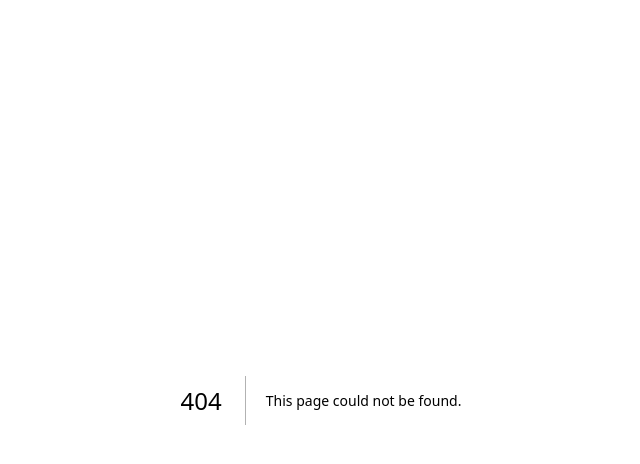
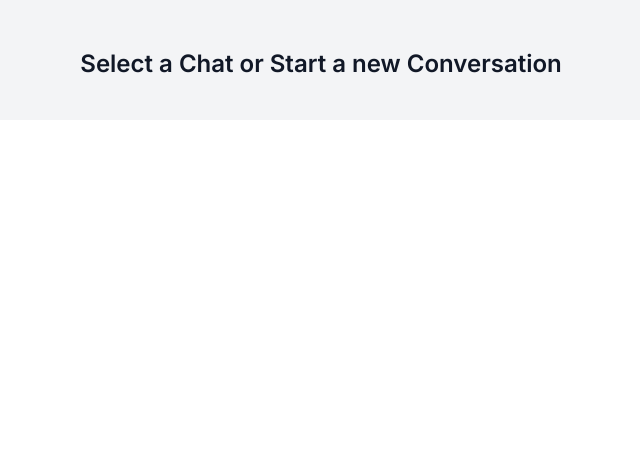
Before and after one commit to issam-seghir/chat-whizz, a Next.js app: page /conversations in a window 1280 px wide. Before the commit this address had no page. Shown: the top 464 px of the page, without its empty margins (319-959 px from the left). Built offline with nearby package versions, Linux system fonts and the light colour scheme.

Commit message:
add conversation page

```diff
--- /dev/null
+++ b/src/app/conversations/page.tsx
@@ -0,0 +1,13 @@
+"use client";
+import clsx from "clsx";
+
+import useConversation from "@/hooks/useConverstaion";
+import {EmptyState} from "@/components/empty-state";
+export default function ConversationsPage() {
+	const { isOpen} = useConversation();
+	return (
+		<div>
+			<EmptyState />
+		</div>
+	);
+}
--- a/src/components/desktop-side-bar-item.tsx
+++ b/src/components/desktop-side-bar-item.tsx
@@ -15,7 +15,7 @@ interface DesktopSideBarItemProps {
 	onClick?: () => void;
 }
 
-export function DesktopSideBarItem({ label, icon: Icon, href = "", onClick, active }: DesktopSideBarItemProps) {
+export function DesktopSideBarItem({ label, icon: Icon, href = "", path="", onClick, active }: DesktopSideBarItemProps) {
 	const handleClick = () => {
 		if (onClick) {
 			return onClick();
@@ -24,7 +24,7 @@ export function DesktopSideBarItem({ label, icon: Icon, href = "", onClick, acti
 	return (
 		<li onClick={handleClick}>
 			<Link
-				href={href}
+				href={href || path}
 				className={clsx(
 					"group flex gap-x-3 rounded-md text-sm p-3 leading-6 font-semibold text-gray-500 hover:text-black hover:bg-gray-100",
 					active && "bg-gray-100 text-black"
--- a/src/components/desktop-side-bar.tsx
+++ b/src/components/desktop-side-bar.tsx
@@ -1,11 +1,11 @@
 "use client";
 
-import useRoutes from "../app/hooks/useRoutes";
+import useRoutes from "../hooks/useRoutes";
 
 import { User } from "@prisma/client";
 import { useState } from "react";
+import { Avatar } from "./avatar";
 import { DesktopSideBarItem } from "./desktop-side-bar-item";
-import { Avatar } from "./avatar";
 interface DesktopSideBarProps {
 	currentUser: User | null;
 }
--- a/src/app/hooks/useRoutes.tsx
+++ b/src/hooks/useRoutes.tsx
@@ -6,7 +6,7 @@ import { IconType } from "react-icons";
 import { HiChat } from "react-icons/hi";
 import { HiArrowLeftOnRectangle, HiUsers } from "react-icons/hi2";
 
-import useConversation from "@/app/hooks/useConverstaion";
+import useConversation from "@/hooks/useConverstaion";
 
 interface Route {
 	name: string;
```
Also changed, not shown: src/components/mobile-footer.tsx (+4 -3 lines), src/hooks/useConverstaion.tsx (renamed from src/app/hooks/useConverstaion.tsx).
